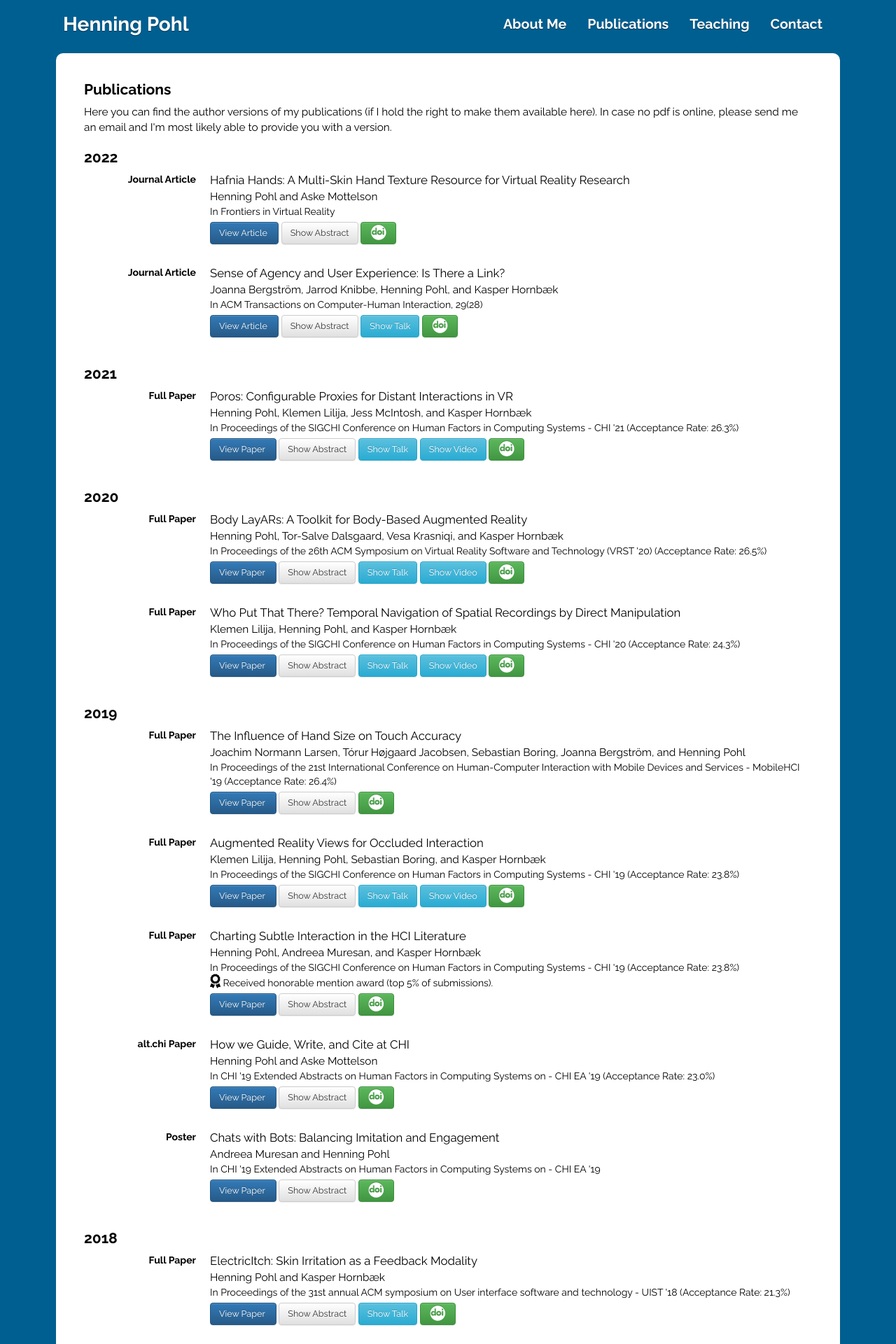
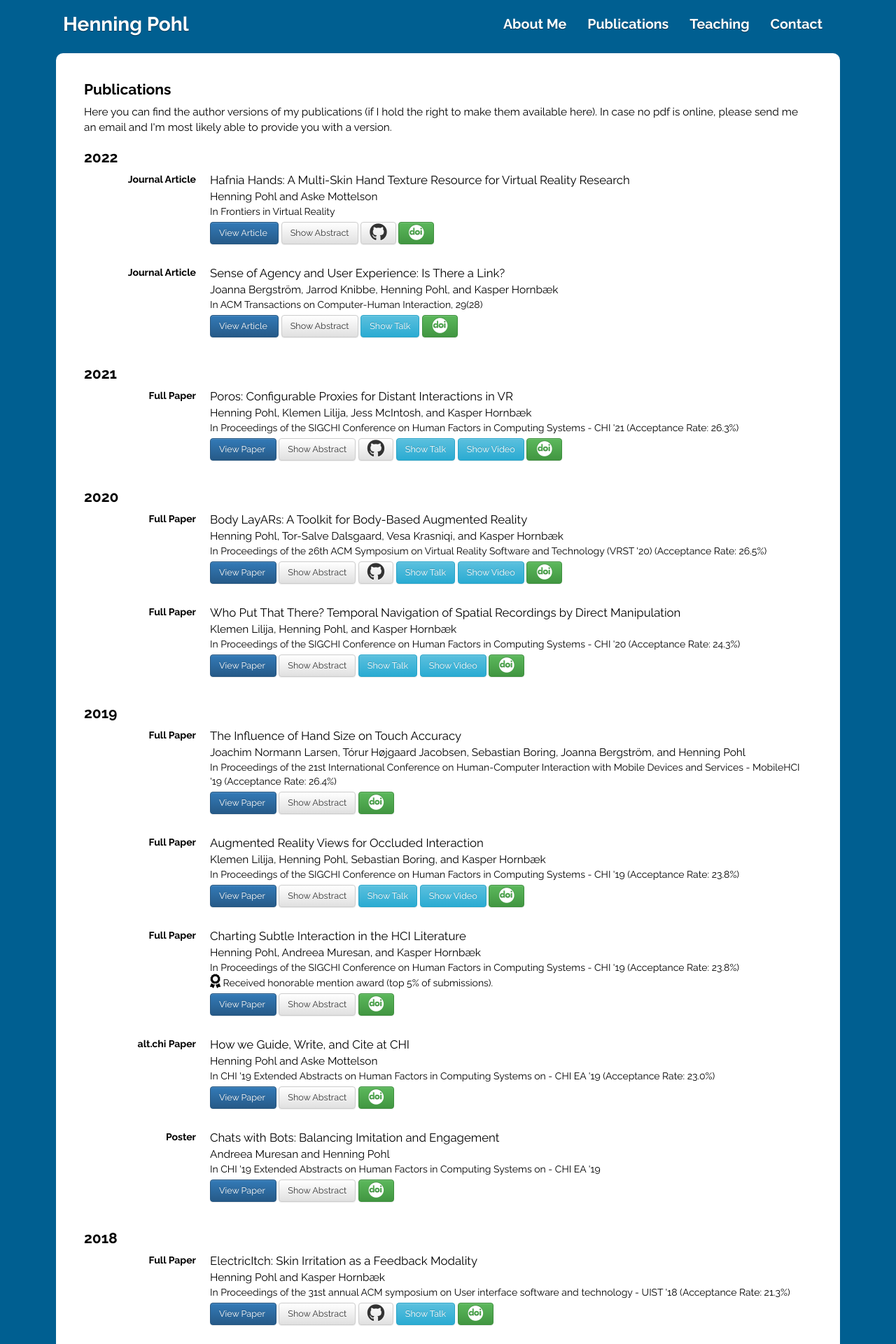
Before and after one commit to henningpohl/henningpohl.github.io, a Jekyll site: the page built from publications.html, in a window 1280 px wide. Shown: the top 1920 px of the page at 70% size. Built offline with Jekyll 4.4.1, drawn with Linux system fonts in a browser that asks for light colours; nearby versions of some CDN libraries; some web fonts are replaced.

Commit message:
Added github links to publications

```diff
--- a/_data/publications.json
+++ b/_data/publications.json
@@ -6,6 +6,7 @@
 		"authors": "Henning Pohl and Aske Mottelson",
 		"type": "journal",
 		"file": "Pohl2022Frontiers.pdf",
+		"github": "https://github.com/henningpohl/Hafnia-Hands",
 		"doi": "10.3389/frvir.2022.719506",
 		"venue": "In Frontiers in Virtual Reality",
 		"abstract": "We created a hand texture resource (with different skin tone versions as well as non-human hands) for use in virtual reality studies. This makes it easier to run lab and remote studies where the hand representation is matched to the participants’ own skin tone. We validate that the virtual hands with our textures align with participants’ view of their own real hands and allow to create VR applications where participants have an increased sense of body ownership. These properties are critical for a range of VR studies, such as of immersion."
@@ -29,6 +30,7 @@
 		"authors": "Henning Pohl, Klemen Lilija, Jess McIntosh, and Kasper Hornbæk",
 		"type": "full",
 		"file": "Pohl2021CHI.pdf",
+		"github": "https://github.com/henningpohl/poros",
 		"doi": "10.1145/3411764.3445685",
 		"venue": "In Proceedings of the SIGCHI Conference on Human Factors in Computing Systems - CHI '21",
 		"talkvideo": "cuTcuypFeao",
@@ -43,6 +45,7 @@
 		"authors": "Henning Pohl, Tor-Salve Dalsgaard, Vesa Krasniqi, and Kasper Hornbæk",
 		"type": "full",
 		"file": "Pohl2020VRST.pdf",
+		"github": "https://github.com/henningpohl/body-based-ar-tk",
 		"doi": "10.1145/3385956.3418946",
 		"venue": "In Proceedings of the 26th ACM Symposium on Virtual Reality Software and Technology (VRST '20)",
 		"video": "teJdm4_QjUY",
@@ -134,6 +137,7 @@
 		"authors": "Henning Pohl and Kasper Hornbæk",
 		"type": "full",
 		"file": "Pohl2018UIST.pdf",
+		"github": "https://github.com/henningpohl/itch-feedback",
 		"talkvideo": "Seb0e0TcJHA",
 		"doi": "10.1145/3242587.3242647",
 		"venue": "In Proceedings of the 31st annual ACM symposium on User interface software and technology - UIST '18",
--- a/publications.html
+++ b/publications.html
@@ -37,7 +37,7 @@ layout: default
 			</div>
 			<div class="paperextra">
 				{% if publication.file %}
-				<a class="btn btn-primary" role="button"  href="/papers/{{publication.file}}">{{pubType.link}} <i class="fa fa-file-pdf-o" aria-hidden="true"></i></a>
+				<a class="btn btn-primary" role="button"  href="/papers/{{publication.file}}">{{pubType.link}} <i class="fa fa-file-pdf-o" ></i></a>
 				{% else %}
 				<a class="btn btn-default" disabled="disabled" role="button">Paper not available</a>
 				{% endif %}
@@ -49,6 +49,9 @@ layout: default
 				{% endif %}
 				{% if publication.bibtex %}
 				<a class="btn btn-default" role="button" data-toggle="collapse" href="#{{publication.id}}b" aria-expanded="false" aria-controls="{{publication.id}}b">Show Bibtex</a>
+				{% endif %}
+				{% if publication.github %}
+				<a class="btn btn-default" role="button" href="{{publication.github}}"><i style="line-height:0.5em;vertical-align:-30%;" class="fab fa-2x fa-github"></i></a>
 				{% endif %}
 				{% if publication.talkvideo %}
 				<a class="btn btn-info" role="button" data-toggle="collapse" href="#{{publication.id}}t" aria-expanded="false" aria-controls="{{publication.id}}t">Show Talk</a>
```
